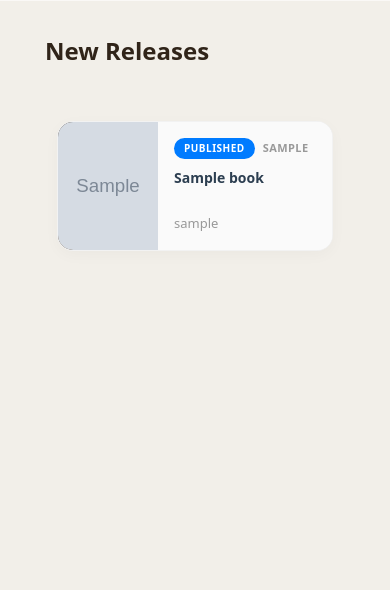
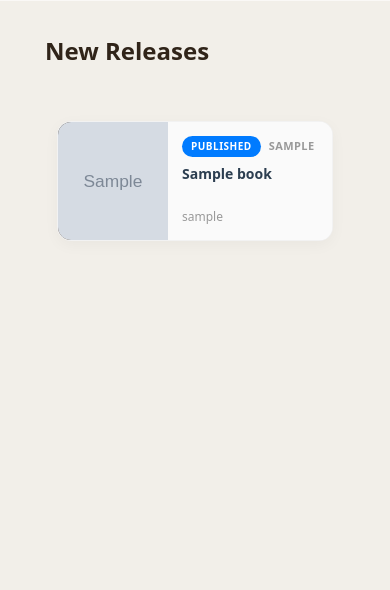
Before and after one commit to kidusMAT/mypen, a Django app: page /books/ in a window 390 px wide. Shown: the part 1058-1648 px from the top of the page. Run offline with Django 5.2, Linux system fonts and the light colour scheme; tables that the repository leaves empty hold one stand-in row (values such as "Sample post"); grey boxes marked "Sample" are stand-in pictures; some libraries are stand-ins or nearby versions.

Commit message:
Desktop=vertical cards, Mobile=horizontal script-style for New Releases

```diff
--- a/newapp/templates/newapp/books.html
+++ b/newapp/templates/newapp/books.html
@@ -135,25 +135,26 @@
 </section>
 
 <style>
-    /* --- New Releases horizontal cards (scripts style) --- */
+    /* ---- New Releases: DESKTOP = vertical card (original look) ---- */
     .nr-list {
         display: grid;
-        grid-template-columns: repeat(2, 1fr);
+        grid-template-columns: repeat(4, 1fr);
         gap: 20px;
         padding: 20px;
         width: 100%;
         box-sizing: border-box;
     }
 
+    /* Vertical card (desktop default) */
     .nr-card {
         display: flex;
+        flex-direction: column;
         background: #fff;
-        border-radius: 16px;
+        border-radius: 12px;
         overflow: hidden;
         border: 1px solid rgba(0, 0, 0, 0.05);
-        box-shadow: 0 4px 15px rgba(0, 0, 0, 0.03);
+        box-shadow: 0 4px 15px rgba(0, 0, 0, 0.04);
         cursor: pointer;
-        min-height: 160px;
         transition: transform 0.3s ease, box-shadow 0.3s ease;
     }
 
@@ -162,23 +163,26 @@
         box-shadow: 0 12px 25px rgba(0, 0, 0, 0.08);
     }
 
+    /* Image/visual panel sits on TOP on desktop */
     .nr-visual {
-        flex: 0 0 120px;
+        width: 100%;
+        height: 200px;
         background: linear-gradient(135deg, #302419, #7a5c3e);
         display: flex;
         align-items: center;
         justify-content: center;
-        color: rgba(255, 255, 255, 0.7);
-        font-size: 36px;
+        color: rgba(255, 255, 255, 0.6);
+        font-size: 40px;
         overflow: hidden;
+        flex-shrink: 0;
     }
 
     .nr-details {
-        flex: 1;
-        padding: 16px;
+        padding: 14px;
         display: flex;
         flex-direction: column;
         background: #fafafa;
+        flex: 1;
     }
 
     .nr-top {
@@ -186,12 +190,12 @@
         gap: 8px;
         align-items: center;
         flex-wrap: wrap;
-        margin-bottom: 10px;
+        margin-bottom: 8px;
     }
 
     .nr-badge {
         color: white;
-        padding: 3px 10px;
+        padding: 3px 9px;
         border-radius: 30px;
         font-size: 10px;
         font-weight: 700;
@@ -208,10 +212,10 @@
     }
 
     .nr-title {
-        font-size: 16px;
+        font-size: 15px;
         font-weight: 800;
         color: #2c3e50;
-        margin: 0 0 5px 0;
+        margin: 0 0 4px 0;
         line-height: 1.3;
         display: -webkit-box;
         -webkit-line-clamp: 2;
@@ -221,52 +225,49 @@
     }
 
     .nr-author {
-        font-size: 13px;
+        font-size: 12px;
         color: #999;
         margin: 0;
         margin-top: auto;
+        padding-top: 6px;
     }
 
-    /* Responsive: single column on smaller screens */
-    @media (max-width: 900px) {
-        .nr-list {
-            grid-template-columns: 1fr;
-        }
-
-        .nr-visual {
-            flex: 0 0 110px;
-            font-size: 28px;
-        }
-    }
-
-    @media (max-width: 500px) {
-        .nr-list {
-            grid-template-columns: 1fr;
-            padding: 12px;
-            gap: 14px;
-        }
-
-        .nr-card {
-            min-height: 130px;
-        }
-
-        .nr-visual {
-            flex: 0 0 100px;
-            font-size: 24px;
-        }
-
-        .nr-title {
-            font-size: 14px;
-        }
-    }
-
-    /* Desktop description text */
+    /* ---- MOBILE: switch to horizontal script-style ---- */
     @media (max-width: 768px) {
         .stories.book .stories-desc-row p {
             font-size: 17px;
             line-height: 1.6;
             margin-top: 10px;
         }
+
+        .nr-list {
+            grid-template-columns: 1fr;
+            gap: 14px;
+            padding: 12px;
+        }
+
+        /* Horizontal layout on mobile */
+        .nr-card {
+            flex-direction: row;
+            min-height: 120px;
+            border-radius: 14px;
+        }
+
+        .nr-visual {
+            width: auto;
+            height: auto;
+            flex: 0 0 110px;
+            font-size: 28px;
+            border-radius: 0;
+        }
+
+        .nr-title {
+            font-size: 14px;
+        }
+
+        .nr-author {
+            font-size: 12px;
+        }
     }
 </style>
 
```
